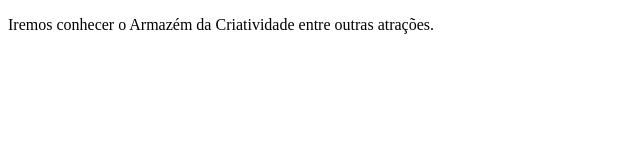
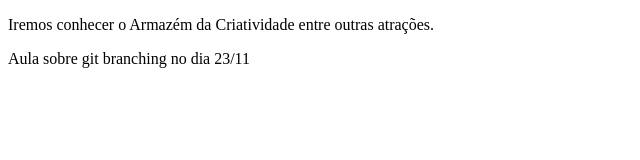
Before and after one commit to thiagosoara/commit-messages, a plain HTML site: page index.html in a window 1280 px wide. Shown: the whole page, without its empty margins (0-640 px from the left). Drawn offline with Linux system fonts and the light colour scheme.

Commit message:
Adiciona aula de gcm #2

```diff
--- a/index.html
+++ b/index.html
@@ -11,5 +11,9 @@
         <title>Viagem para Caruaru - PE</title>
         <p>Iremos conhecer o Armazém da Criatividade entre outras atrações.</p>
     </article>
+    <article>
+        <title>Preparação de git branching</title>
+        <p>Aula sobre git branching no dia 23/11</p>
+    </article>
 </body>
 </html>
```
